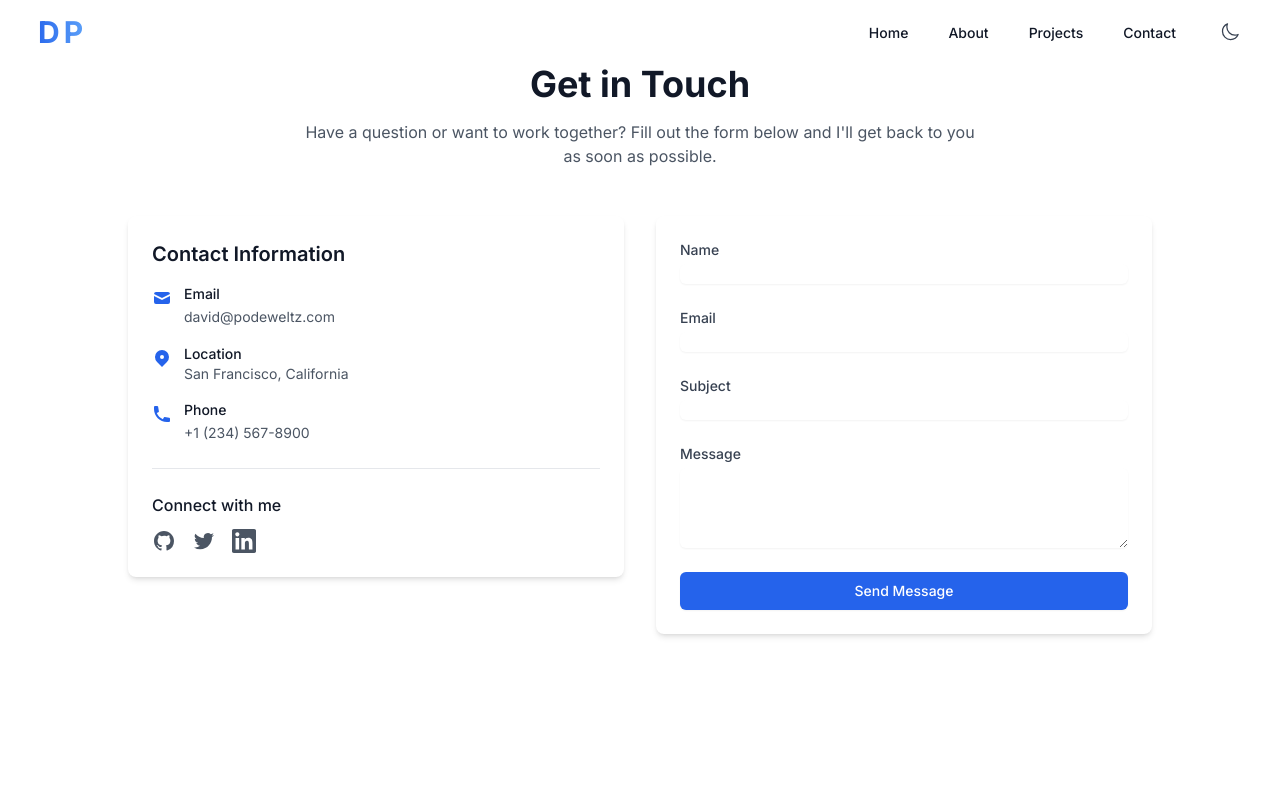
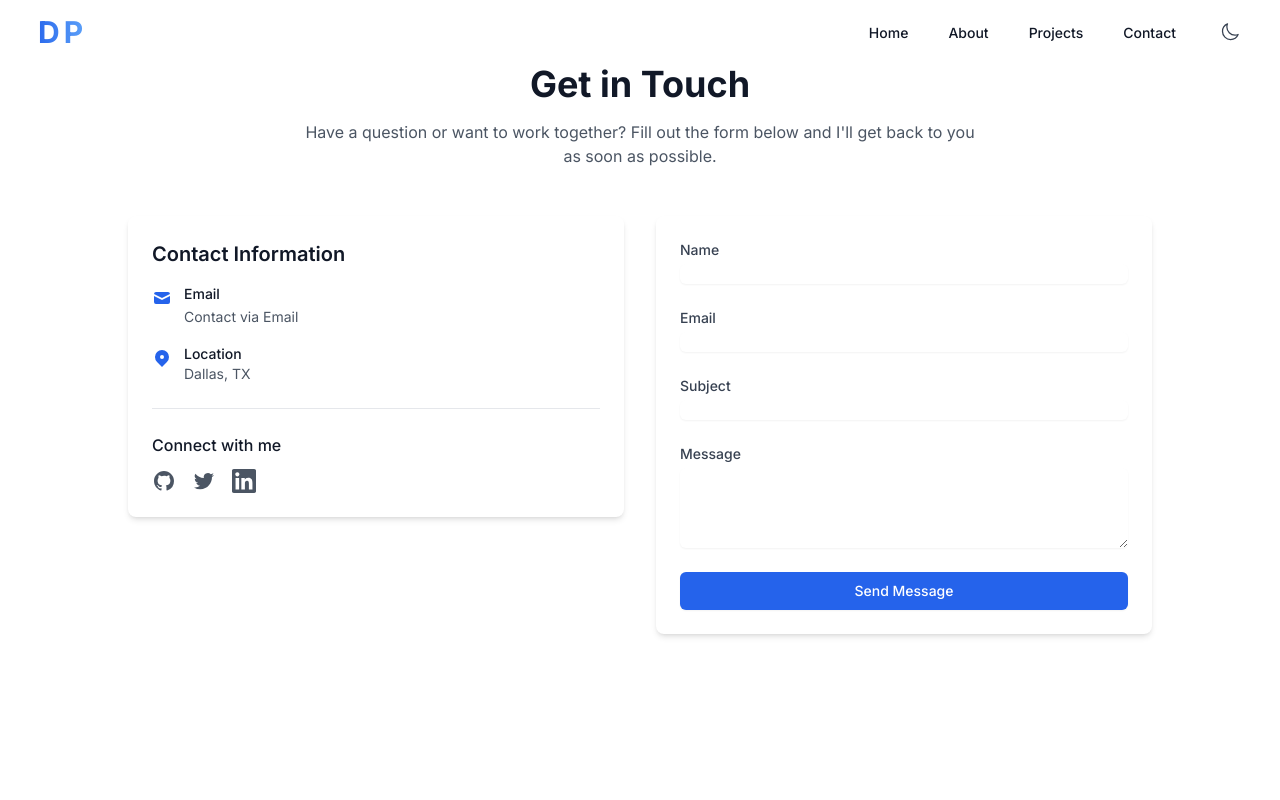
Before and after one commit to dpodeweltz/podeweltz-portfolio, a Next.js app: page /contact in a window 1280 px wide. Shown: the top 800 px of the page. Built offline with nearby package versions, Linux system fonts and the light colour scheme.

Commit message:
feat: add all changes

```diff
--- a/app/contact/page.tsx
+++ b/app/contact/page.tsx
@@ -101,8 +101,10 @@ export default function Contact() {
                 </h2>
 
                 <div className="space-y-4">
+                  {/* Email Section */}
                   <div className="flex items-start">
                     <div className="flex-shrink-0 text-blue-600 dark:text-blue-400 mt-1">
+                      {/* Mail Icon SVG */}
                       <svg xmlns="http://www.w3.org/2000/svg" className="h-5 w-5" viewBox="0 0 20 20" fill="currentColor">
                         <path d="M2.003 5.884L10 9.882l7.997-3.998A2 2 0 0016 4H4a2 2 0 00-1.997 1.884z" />
                         <path d="M18 8.118l-8 4-8-4V14a2 2 0 002 2h12a2 2 0 002-2V8.118z" />
@@ -113,14 +115,17 @@ export default function Contact() {
                       <a
                         href="mailto:david@podeweltz.com"
                         className="text-sm text-gray-600 dark:text-gray-300 hover:text-blue-600 dark:hover:text-blue-400"
+                        aria-label="Email David Podeweltz" // Added aria-label for accessibility
                       >
-                        david@podeweltz.com
+                        Contact via Email
                       </a>
                     </div>
                   </div>
 
+                  {/* Location Section */}
                   <div className="flex items-start">
                     <div className="flex-shrink-0 text-blue-600 dark:text-blue-400 mt-1">
+                      {/* Location Icon SVG */}
                       <svg xmlns="http://www.w3.org/2000/svg" className="h-5 w-5" viewBox="0 0 20 20" fill="currentColor">
                         <path fillRule="evenodd" d="M5.05 4.05a7 7 0 119.9 9.9L10 18.9l-4.95-4.95a7 7 0 010-9.9zM10 11a2 2 0 100-4 2 2 0 000 4z" clipRule="evenodd" />
                       </svg>
@@ -128,27 +133,13 @@ export default function Contact() {
                     <div className="ml-3">
                       <p className="text-sm font-medium text-gray-900 dark:text-white">Location</p>
                       <p className="text-sm text-gray-600 dark:text-gray-300">
-                        San Francisco, California
+                        Dallas, TX
                       </p>
                     </div>
                   </div>
 
-                  <div className="flex items-start">
-                    <div className="flex-shrink-0 text-blue-600 dark:text-blue-400 mt-1">
-                      <svg xmlns="http://www.w3.org/2000/svg" className="h-5 w-5" viewBox="0 0 20 20" fill="currentColor">
-                        <path d="M2 3a1 1 0 011-1h2.153a1 1 0 01.986.836l.74 4.435a1 1 0 01-.54 1.06l-1.548.773a11.037 11.037 0 006.105 6.105l.774-1.548a1 1 0 011.059-.54l4.435.74a1 1 0 01.836.986V17a1 1 0 01-1 1h-2C7.82 18 2 12.18 2 5V3z" />
-                      </svg>
-                    </div>
-                    <div className="ml-3">
-                      <p className="text-sm font-medium text-gray-900 dark:text-white">Phone</p>
-                      <a
-                        href="tel:+12345678900"
-                        className="text-sm text-gray-600 dark:text-gray-300 hover:text-blue-600 dark:hover:text-blue-400"
-                      >
-                        +1 (234) 567-8900
-                      </a>
-                    </div>
-                  </div>
+                  {/* Phone Section - REMOVED */}
+
                 </div>
 
                 <div className="mt-6 pt-6 border-t border-gray-200 dark:border-gray-700">
--- a/package.json
+++ b/package.json
@@ -21,6 +21,7 @@
     "next": "^15.2.3",
     "react": "^18",
     "react-dom": "^18",
+    "resend": "^4.3.0",
     "three": "^0.158.0"
   },
   "devDependencies": {
```
Also changed, not shown: 2 other files (tests, documents, lock files or other folders).
